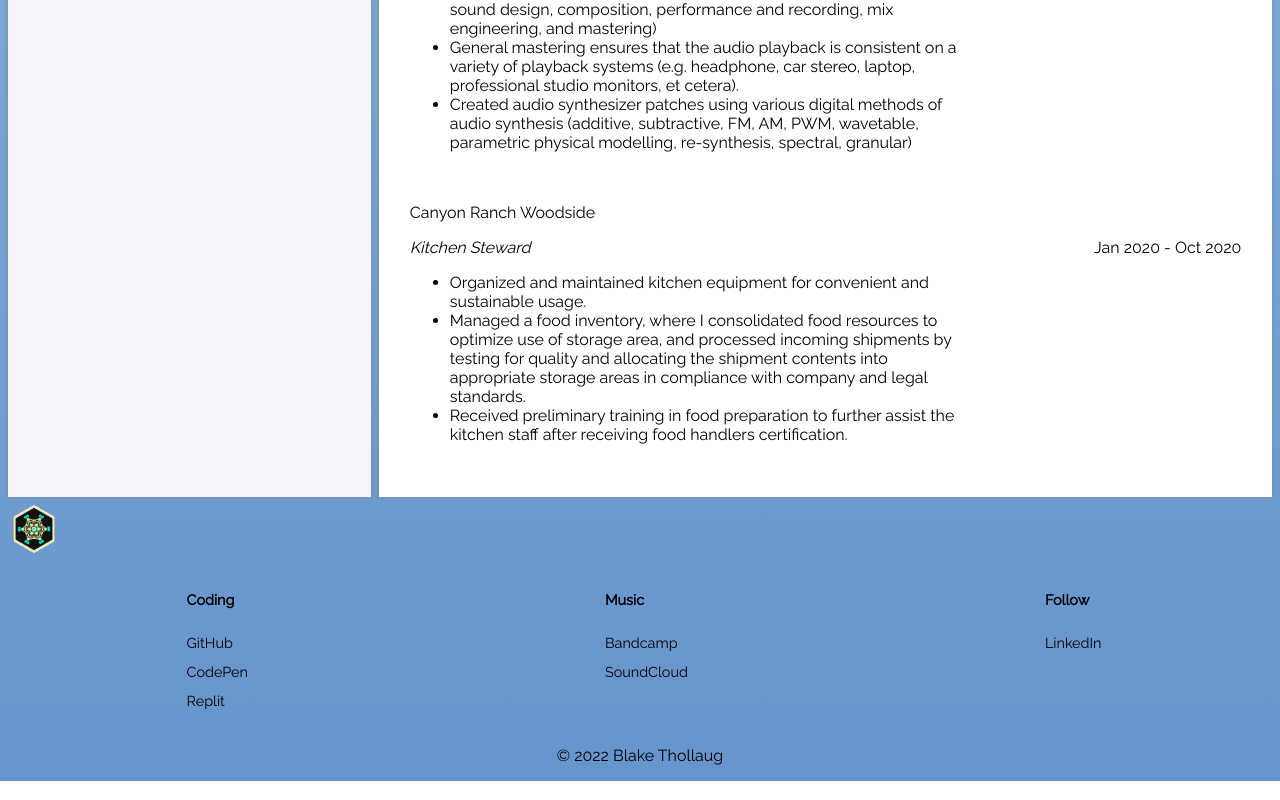
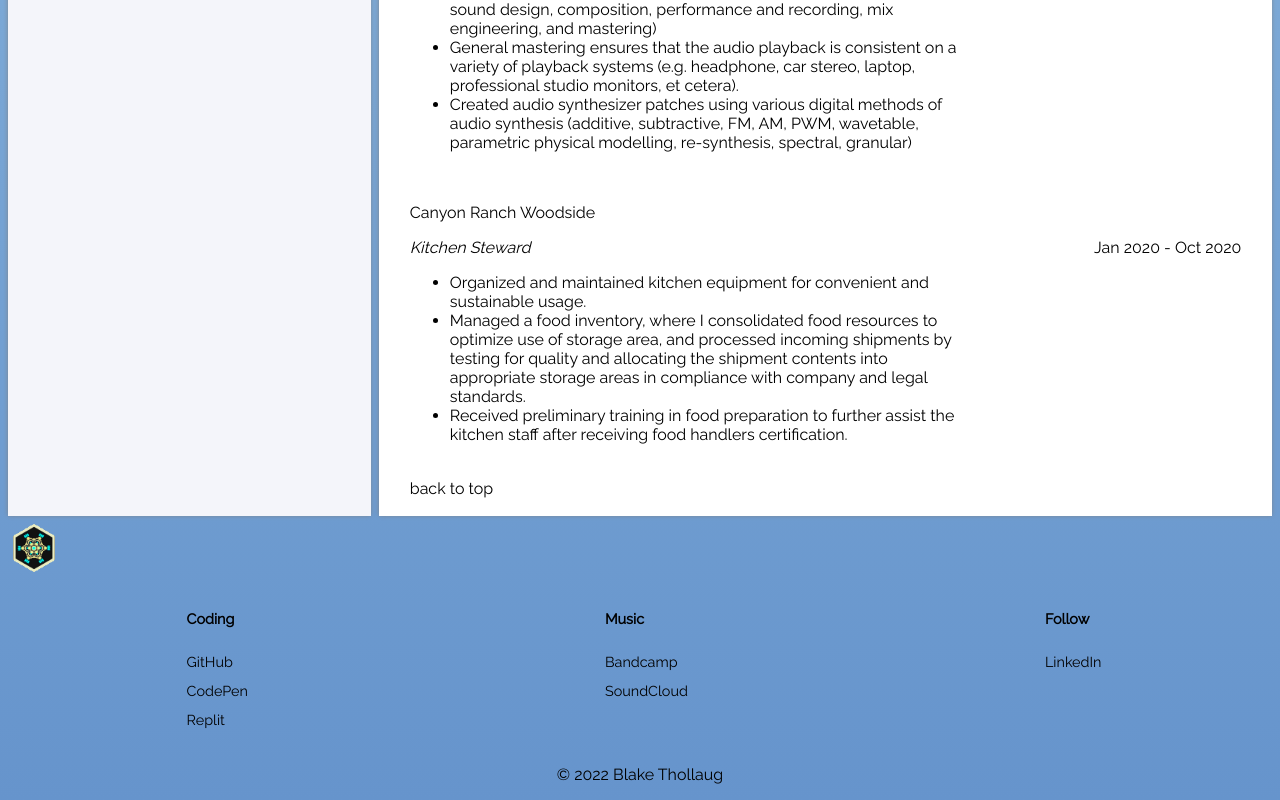
Before and after one commit to bthol/Portfolio-Frontend, a React (Create React App) app: page / in a window 1280 px wide. Shown: the part 2765-3565 px from the top of the page. Built offline with nearby package versions, Linux system fonts and the light colour scheme; the HTML template or start-up script is replaced by a standard one.

Commit message:
back top text link

```diff
--- a/src/App.css
+++ b/src/App.css
@@ -1,5 +1,6 @@
 * {
   font-family: 'Raleway', sans-serif;
+
   --color-background-1: #6694cc;
   --color-background-2: #c4edf7;
   --color-background-3: #f4f5fa;
@@ -11,7 +12,6 @@
   --color-white: #ffffff;
 
   --color--header-detail-1: #80b9ff;
-
   --color-photo-detail-1: #73739b80;
 }
 
--- a/src/App.js
+++ b/src/App.js
@@ -17,6 +17,7 @@ import { ProfilePhoto } from './Images/ProfilePhoto';
 function App() {
   return (
     <div className="App">
+      <a name="top"></a>
       <Header />
       <span id="aside-main">
           <aside className="app-aside">
--- a/src/Content/Section3.jsx
+++ b/src/Content/Section3.jsx
@@ -25,6 +25,7 @@ const Section3 = () => {
                 </ul>
             </div>
             <br />
+            <a href="#top">back to top</a>
         </section>
     )
 };
```
Lines whose indentation alone changed are shown as unchanged.
